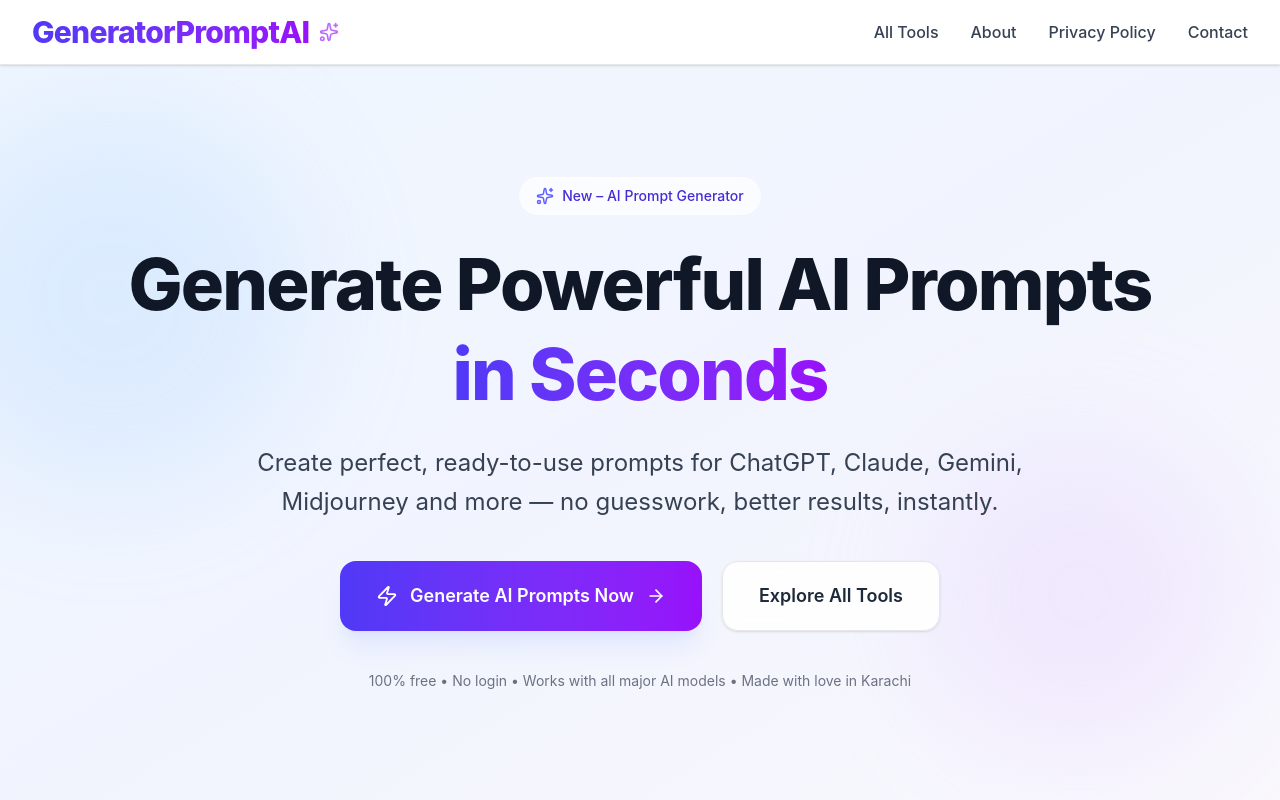
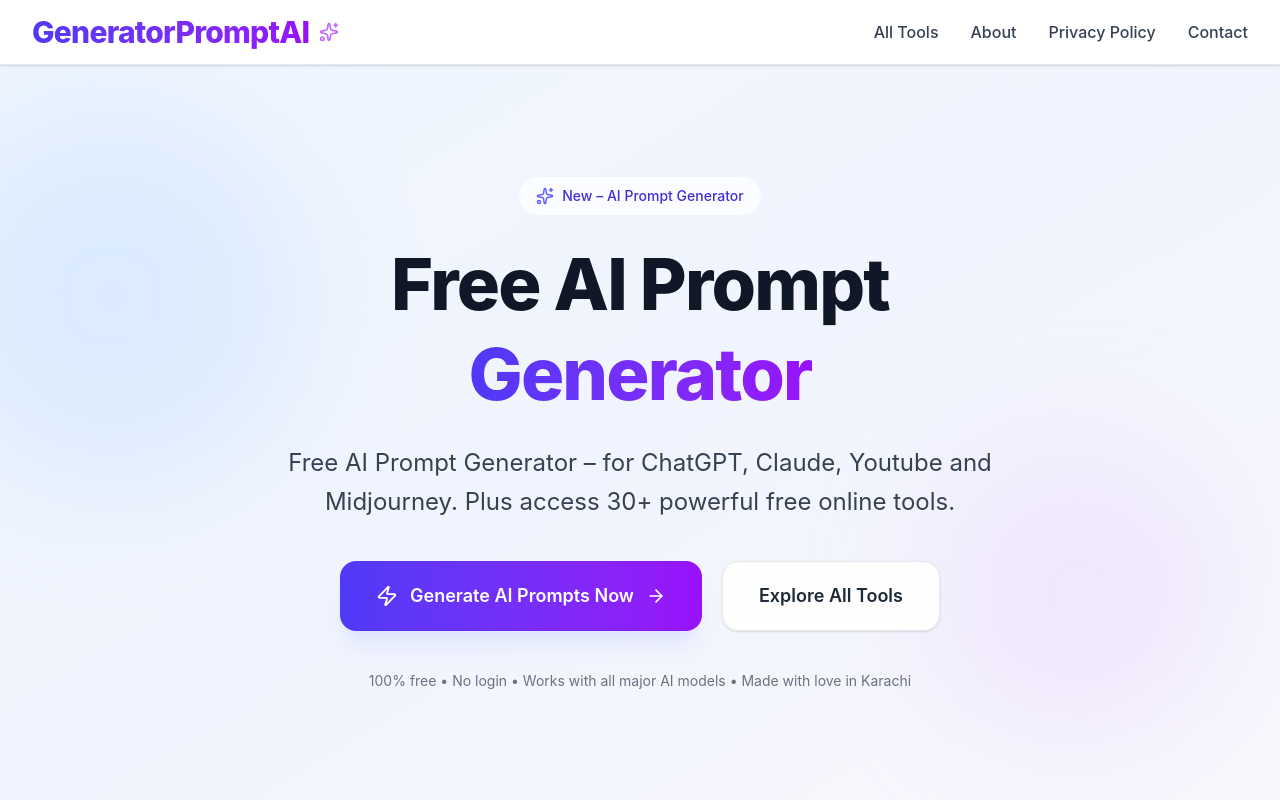
Before and after one commit to MuhammadAyan-450/GeneratorPromptAI, a React (Vite) app: page / in a window 1280 px wide. Shown: the top 800 px of the page. Built offline with nearby package versions, Linux system fonts and the light colour scheme.

Commit message:
Update Home.jsx

```diff
--- a/src/pages/Home.jsx
+++ b/src/pages/Home.jsx
@@ -23,18 +23,18 @@
 
       {/* SEO with React Helmet */}
       <Helmet>
-        <title>GeneratorPromptAI - Free AI Tools & 24/7 AI Agent</title>
+        <title>Free AI Prompt Generator – AI Prompt Generator Free for ChatGPT, Midjourney & more</title>
         <meta
           name="description"
-          content="Free AI tools platform with 24/7 AI Agent, prompt generators for ChatGPT, Claude, Midjourney, image compressor, QR code generator, JSON formatter and 30+ more utilities. No signup, 100% private."
+          content="free AI prompt generator that creates powerful prompts for ChatGPT, Claude, Gemini and Midjourney. Instantly generate optimized prompts for writing, coding, art and more."
         />
         <meta
           name="keywords"
           content="free ai tools, ai prompt generator, ai agent, chatgpt prompts, claude prompts, midjourney prompts, image compressor, qr code generator, json formatter, free online tools"
         />
 
-        <meta property="og:title" content="GeneratorPromptAI - Free AI Tools & 24/7 AI Agent" />
-        <meta property="og:description" content="Powerful free AI tools including 24/7 AI Agent, prompt generators, image tools, and more. No signup required." />
+        <meta property="og:title" content="GeneratorPromptAI - AI Prompt Generator Free & Online Tools" />
+        <meta property="og:description" content="Free AI Prompt Generator – for ChatGPT, Claude, Youtube and Midjourney. Plus access 30+ powerful free online tools." />
         <meta property="og:type" content="website" />
         <meta property="og:url" content="https://generatorpromptai.com" />
         <meta property="og:site_name" content="GeneratorPromptAI" />
@@ -62,15 +62,15 @@
           </div>
 
           <h1 className="text-4xl sm:text-5xl md:text-6xl lg:text-7xl font-extrabold text-gray-900 tracking-tight leading-tight mb-6">
-            Generate Powerful AI Prompts
+             Free AI Prompt{" "}
             <br className="hidden sm:block" />
             <span className="bg-gradient-to-r from-indigo-600 to-purple-600 bg-clip-text text-transparent">
-              in Seconds
+              Generator
             </span>
           </h1>
 
           <p className="text-lg sm:text-xl md:text-2xl text-gray-700 max-w-3xl mx-auto mb-10 leading-relaxed">
-            Create perfect, ready-to-use prompts for ChatGPT, Claude, Gemini, Midjourney and more — no guesswork, better results, instantly.
+            Free AI Prompt Generator – for ChatGPT, Claude, Youtube and Midjourney. Plus access 30+ powerful free online tools.
           </p>
 
           <div className="flex flex-wrap justify-center gap-5">
```
